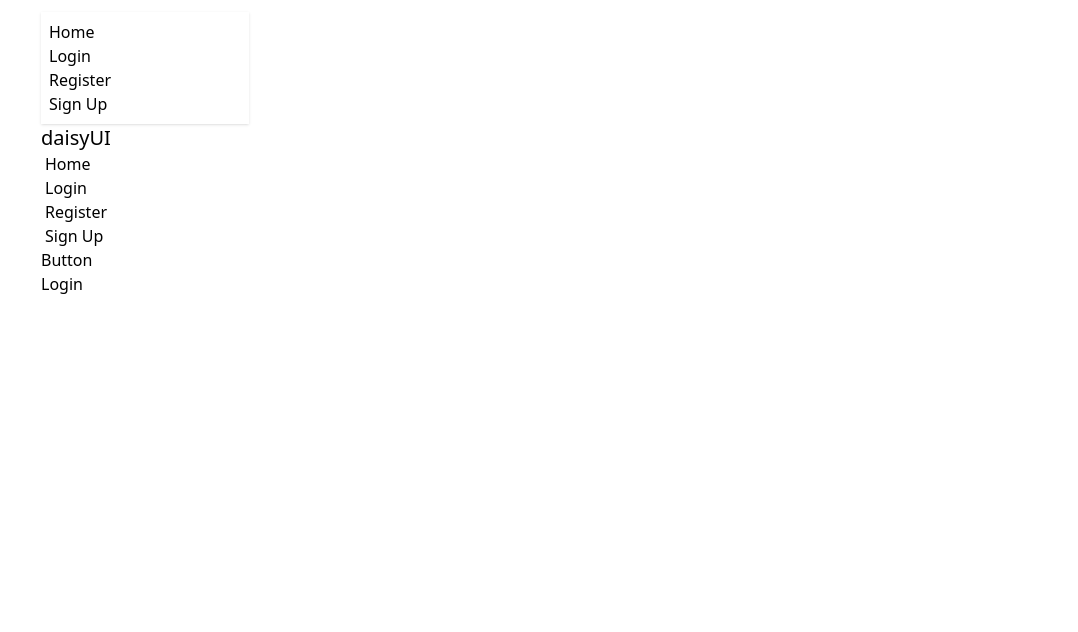
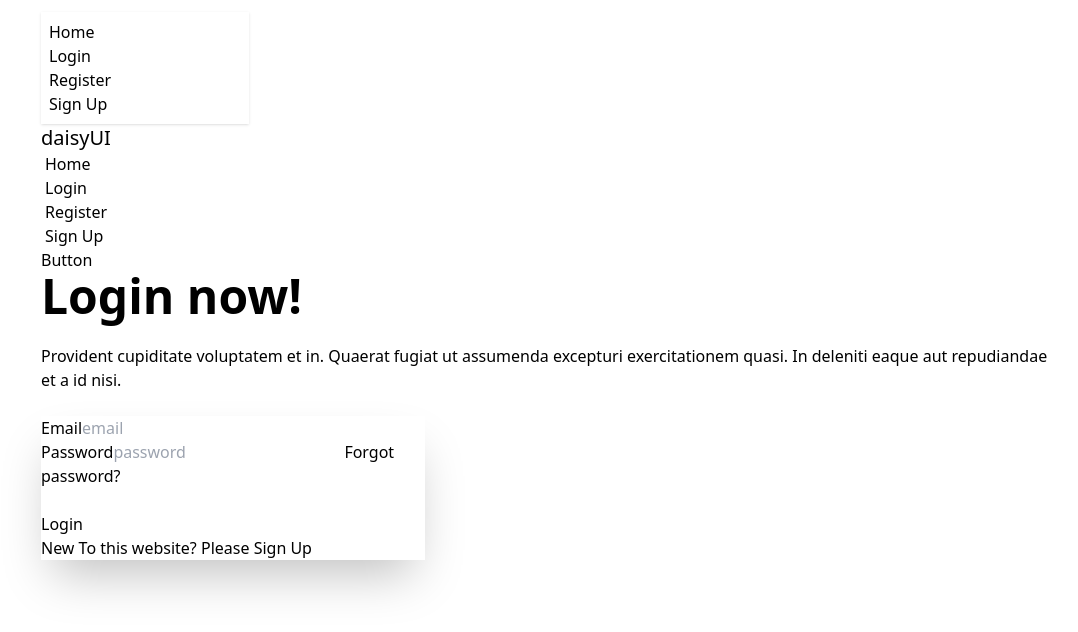
Before and after one commit to najmul19/react-authentication-updated, a React (Vite) app in the folder email-password-firebase-auth/: page /login in a window 1280 px wide. Shown: the top 632 px of the page, without its empty margins (87-1165 px from the left). Built offline with nearby package versions, Linux system fonts and the light colour scheme.

Commit message:
login user with email and password

```diff
--- a/email-password-firebase-auth/src/componets/Header/Header.jsx
+++ b/email-password-firebase-auth/src/componets/Header/Header.jsx
@@ -1,8 +1,7 @@
 import { NavLink } from "react-router-dom";
 
 const Header = () => {
-  const links =
-    <>
+  const links = <>
       <li><NavLink to='/'>Home</NavLink></li>
       <li><NavLink to='/login'>Login</NavLink></li>
       <li><NavLink to='/register'>Register</NavLink></li>
--- a/email-password-firebase-auth/src/componets/Login/Login.jsx
+++ b/email-password-firebase-auth/src/componets/Login/Login.jsx
@@ -1,11 +1,87 @@
-
+import { signInWithEmailAndPassword } from "firebase/auth";
+import { auth } from "../../firebase.init";
+import { useState } from "react";
+import { Link } from "react-router-dom";
 
 const Login = () => {
-    return (
-        <div>
-            <h2>Login</h2>
+  const [success, setSuccess] = useState(false);
+  const [error, setError] = useState("");
+  const handleLogin = (e) => {
+    e.preventDefault();
+    const email = e.target.email.value;
+    const password = e.target.password.value;
+    console.log(email, password);
+
+    // reset status
+    setSuccess(false);
+    setError("");
+
+    signInWithEmailAndPassword(auth, email, password)
+      .then((res) => {
+        console.log(res.user);
+        setSuccess(true);
+      })
+      .catch((error) => {
+        console.log(error.message);
+        setError(error.message);
+      });
+  };
+  return (
+    <div className="hero bg-base-200 min-h-screen">
+      <div className="hero-content flex-col lg:flex-row-reverse">
+        <div className="text-center lg:text-left">
+          <h1 className="text-5xl font-bold">Login now!</h1>
+          <p className="py-6">
+            Provident cupiditate voluptatem et in. Quaerat fugiat ut assumenda
+            excepturi exercitationem quasi. In deleniti eaque aut repudiandae et
+            a id nisi.
+          </p>
         </div>
-    );
+        <div className="card bg-base-100 w-full max-w-sm shrink-0 shadow-2xl">
+          <form onSubmit={handleLogin} className="card-body">
+            <div className="form-control">
+              <label className="label">
+                <span className="label-text">Email</span>
+              </label>
+              <input
+                type="email"
+                name="email"
+                placeholder="email"
+                className="input input-bordered"
+                required
+              />
+            </div>
+            <div className="form-control">
+              <label className="label">
+                <span className="label-text">Password</span>
+              </label>
+              <input
+                name="password"
+                type="password"
+                placeholder="password"
+                className="input input-bordered"
+                required
+              />
+              <label className="label">
+                <a href="#" className="label-text-alt link link-hover">
+                  Forgot password?
+                </a>
+              </label>
+            </div>
+            <div className="form-control mt-6">
+              <button className="btn btn-primary">Login</button>
+            </div>
+          </form>
+
+          {success && <p className="text-green-600">User Login Successfull</p>}
+          {error && <p className="text-red-600">{error}</p>}
+          <p>
+            New To this website? Please <Link to='/signUp'>Sign Up</Link>
+          </p>
+        </div>
+      </div>
+    </div>
+  );
 };
 
 export default Login;
--- a/email-password-firebase-auth/src/componets/SignUp/SignUp.jsx
+++ b/email-password-firebase-auth/src/componets/SignUp/SignUp.jsx
@@ -2,6 +2,7 @@ import { createUserWithEmailAndPassword } from "firebase/auth";
 import { auth } from "../../firebase.init";
 import { useState } from "react";
 import { FaEye, FaEyeSlash } from "react-icons/fa";
+import { Link } from "react-router-dom";
 
 const SignUp = () => {
   const [error, setError] = useState("");
@@ -82,7 +83,7 @@ const SignUp = () => {
           <button
             type="button"
             onClick={() => setShowPass(!showPass)}
-            className="btn btn-xs absolute right-6 top-7 rounded-full"
+            className="btn btn-xs absolute right-3 top-7 rounded-full"
           >
             {showPass ? <FaEyeSlash></FaEyeSlash> : <FaEye></FaEye>}
           </button>
@@ -105,6 +106,7 @@ const SignUp = () => {
       </form>
       {error && <p className="text-red-600">{error}</p>}
       {success && <p className="text-green-600">Sign Up is Succesfull</p>}
+      <p className="m-2">Already Have an account? Please <Link to='/login'>Login</Link></p>
     </div>
   );
 };
```
